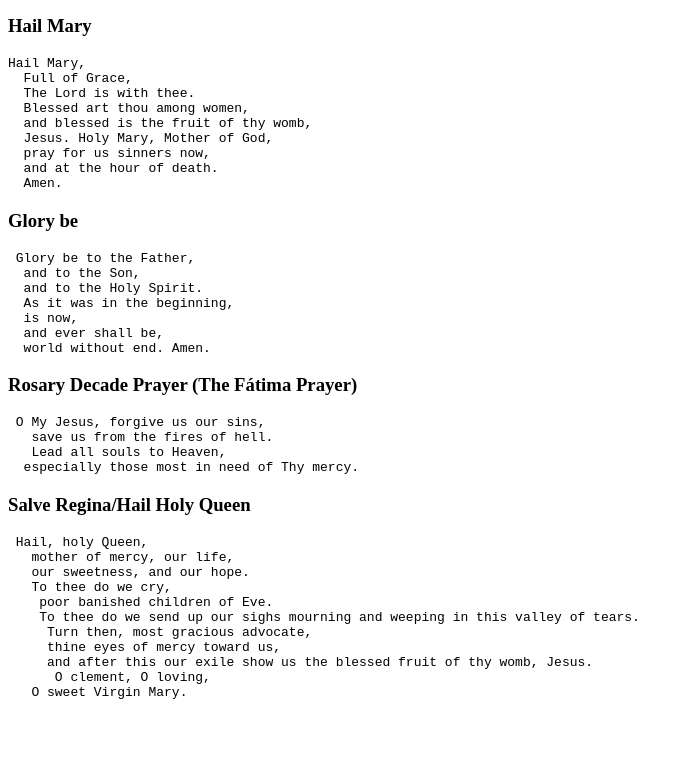
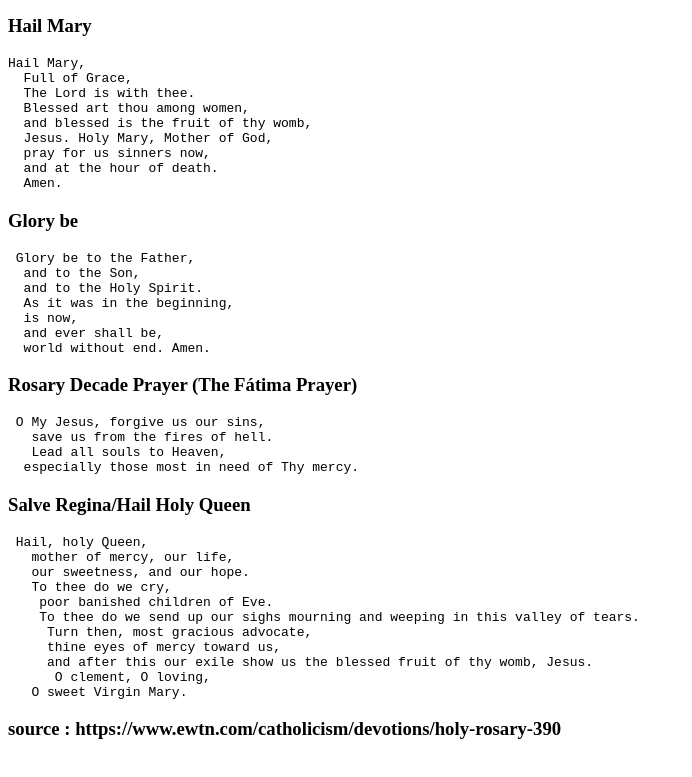
Before and after one commit to pqmzla1029/rosary, a plain HTML site: page index.html in a window 1280 px wide. Shown: the part 892-1669 px from the top of the page, without its empty margins (0-692 px from the left). Before the commit the page ends 1638 px from the top, so only its background shows below. Drawn offline with Linux system fonts and the light colour scheme.

Commit message:
Update index.html

```diff
--- a/index.html
+++ b/index.html
@@ -100,9 +100,5 @@ Amen.</pre>
    O sweet Virgin Mary. </pre>
 
 
-<h3>  </h3>
+<h3> source : https://www.ewtn.com/catholicism/devotions/holy-rosary-390  </h3>
 <pre> </pre>
-
-
-</body>
-</html>
```
